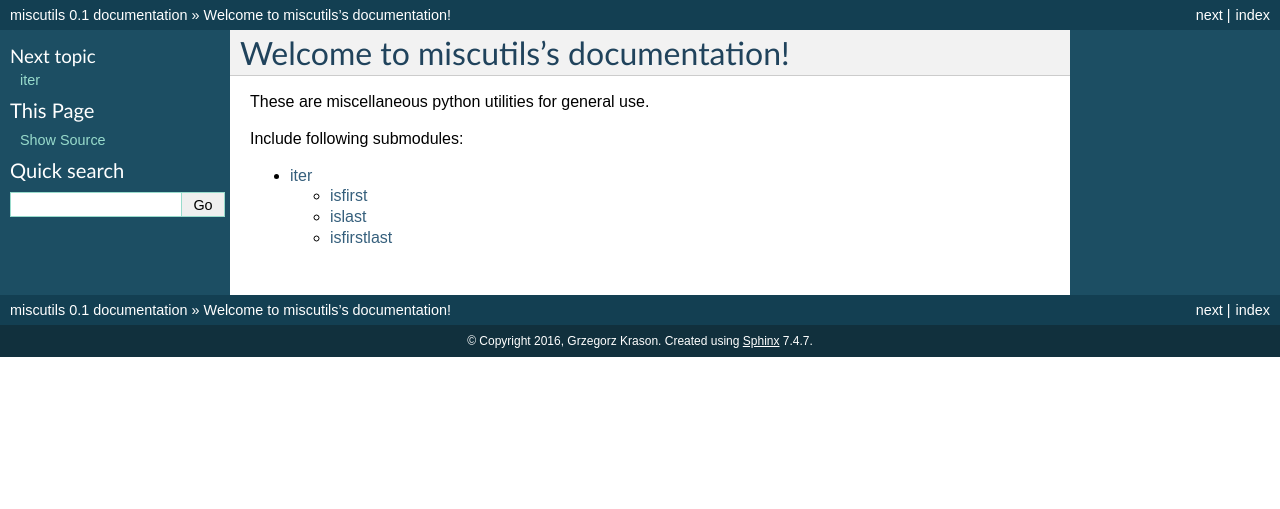
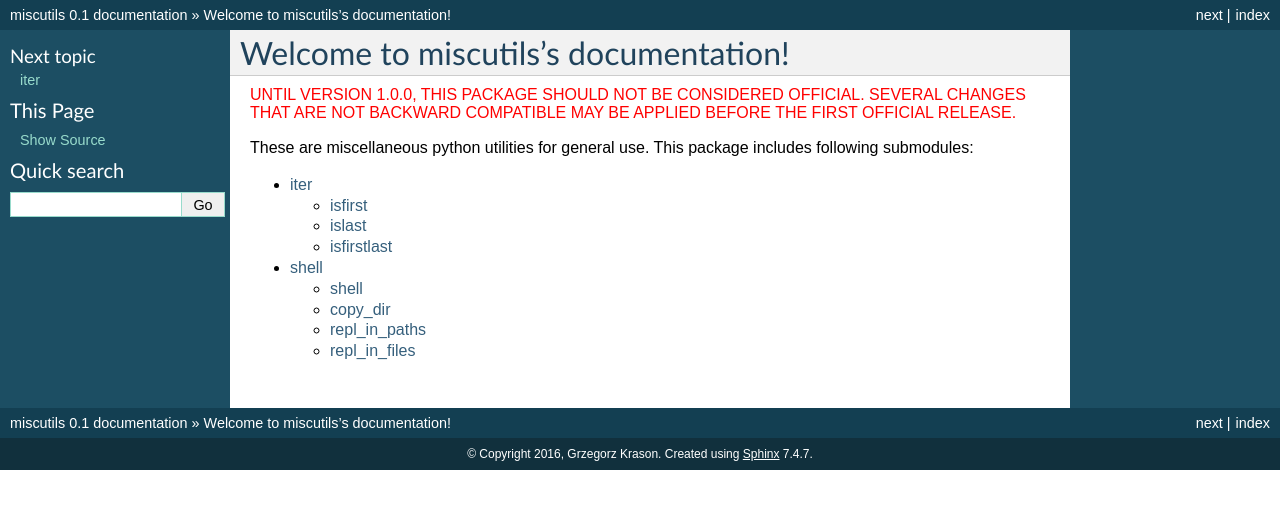
Before and after one commit to gergelyk/pymiscutils, a Sphinx documentation site: the page built from docs/source/index.rst, in a window 1280 px wide. Shown: the top 509 px of the page. Built offline with Sphinx 7.4.7, drawn with Linux system fonts in a browser that asks for light colours; part of the change alters nothing that is shown.

Commit message:
shell docs finished

```diff
--- a/docs/source/index.rst
+++ b/docs/source/index.rst
@@ -6,9 +6,11 @@
 Welcome to miscutils's documentation!
 =====================================
 
-These are miscellaneous python utilities for general use.
+.. raw:: html
 
-Include following submodules:
+    <font color="red">UNTIL VERSION 1.0.0, THIS PACKAGE SHOULD NOT BE CONSIDERED OFFICIAL. SEVERAL CHANGES THAT ARE NOT BACKWARD COMPATIBLE MAY BE APPLIED BEFORE THE FIRST OFFICIAL RELEASE.</font>
+
+These are miscellaneous python utilities for general use. This package includes following submodules:
 
 .. toctree::
    :maxdepth: 2
--- a/docs/source/shell.rst
+++ b/docs/source/shell.rst
@@ -0,0 +1,66 @@
+shell
+=====
+
+This module includes tools for interacting with system shell. Most of the commands require underlying Unix enviroment or at least GNU utilities installed in your system. MSYS seems to be a good candidate for Windows users. This solution hasn't been tested though.
+
+
+shell
+-----
+
+This function has been inspired by :code:`%sx` magic known from IPython. It executes given command in underlying shell. Returns array of strings that represent stdout of the command split in lines. If return code of the command doesn't equal 0, :code:`subprocess.CalledProcessError` exception is raised. Second and following arguments are passed to :code:`format()` function in order to preprocess the command itself.
+
+.. code-block:: ipython
+
+    In [1]: shell('ls -a {topdir}', topdir='~/pymiscutils')
+    Out[1]:
+    ['.',
+     '..',
+     'docs',
+     'dodo.py',
+     'examples',
+     '.git',
+     'miscutils',
+     'README.cfg',
+     'README.rst',
+     'setup.py',
+     'tests']
+
+
+copy_dir
+--------
+
+Copies src directory recursively on place of dst. If dst already exists, it will be removed first.
+
+This function uses following commands of Unix shell: `rm`, `cp`
+
+
+repl_in_paths
+-------------
+
+Scans top_dir recursively to find given text in file/dir names. Then replaces this text by repl. Function is case sensitive.
+
+This function uses following commands of Unix shell: `find`, `mv`
+
+For example, if current directory has following structure::
+
+    foo.txt
+    README.txt
+    my_foo_files\first.py
+    my_foo_files\second.py
+    my_foo_files\foo.py
+
+invoking :code:`repl_in_paths('foo', 'bar', '.'):` will process it as follows::
+
+    bar.txt
+    README.txt
+    my_bar_files\first.py
+    my_bar_files\second.py
+    my_bar_files\bar.py
+
+
+repl_in_files
+-------------
+
+Scans top_dir recursively to find given text in the content of files. Then replaces this text by repl. Function is case sensitive.
+
+This function uses following commands of Unix shell: `grep`, `sed`
```
